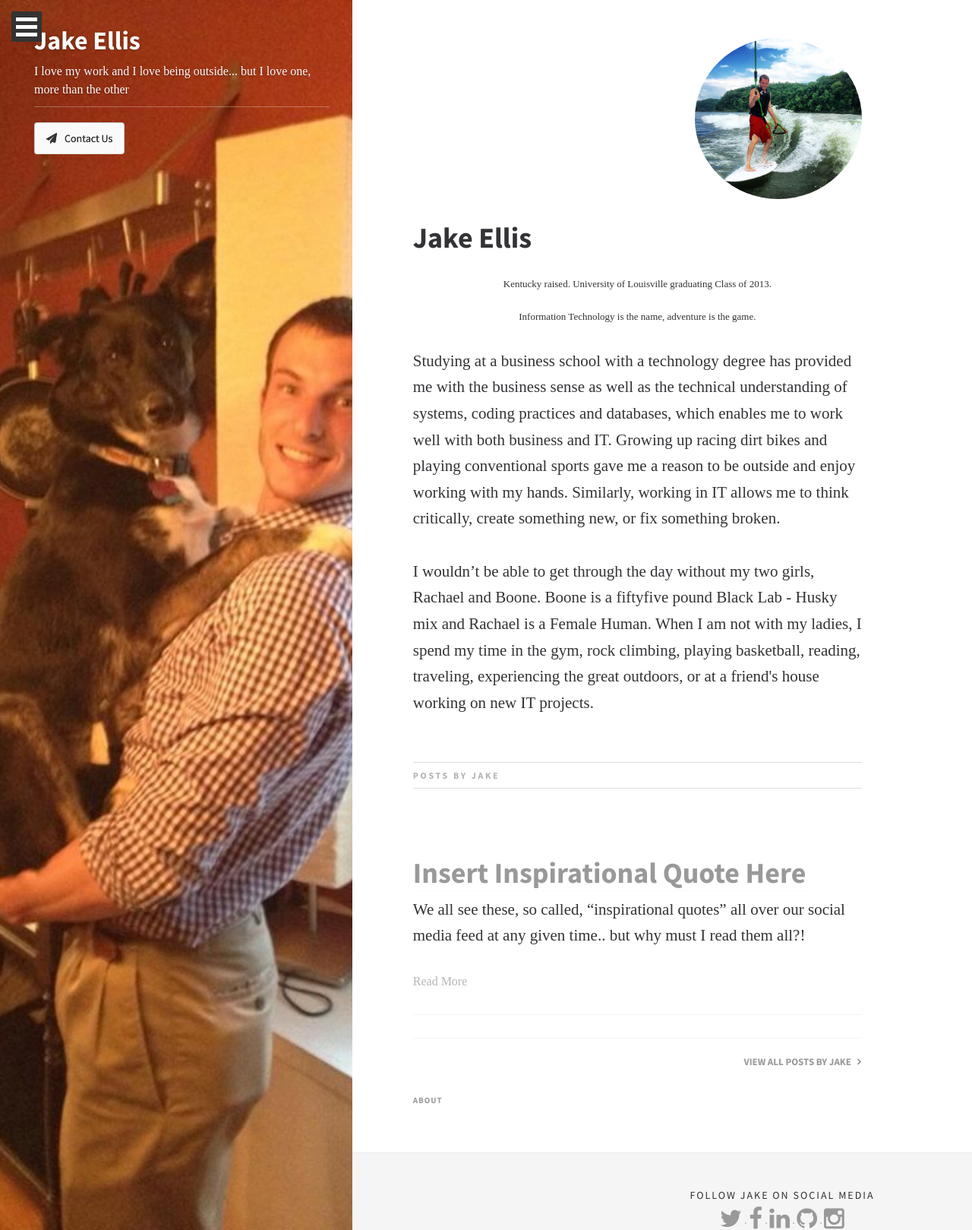
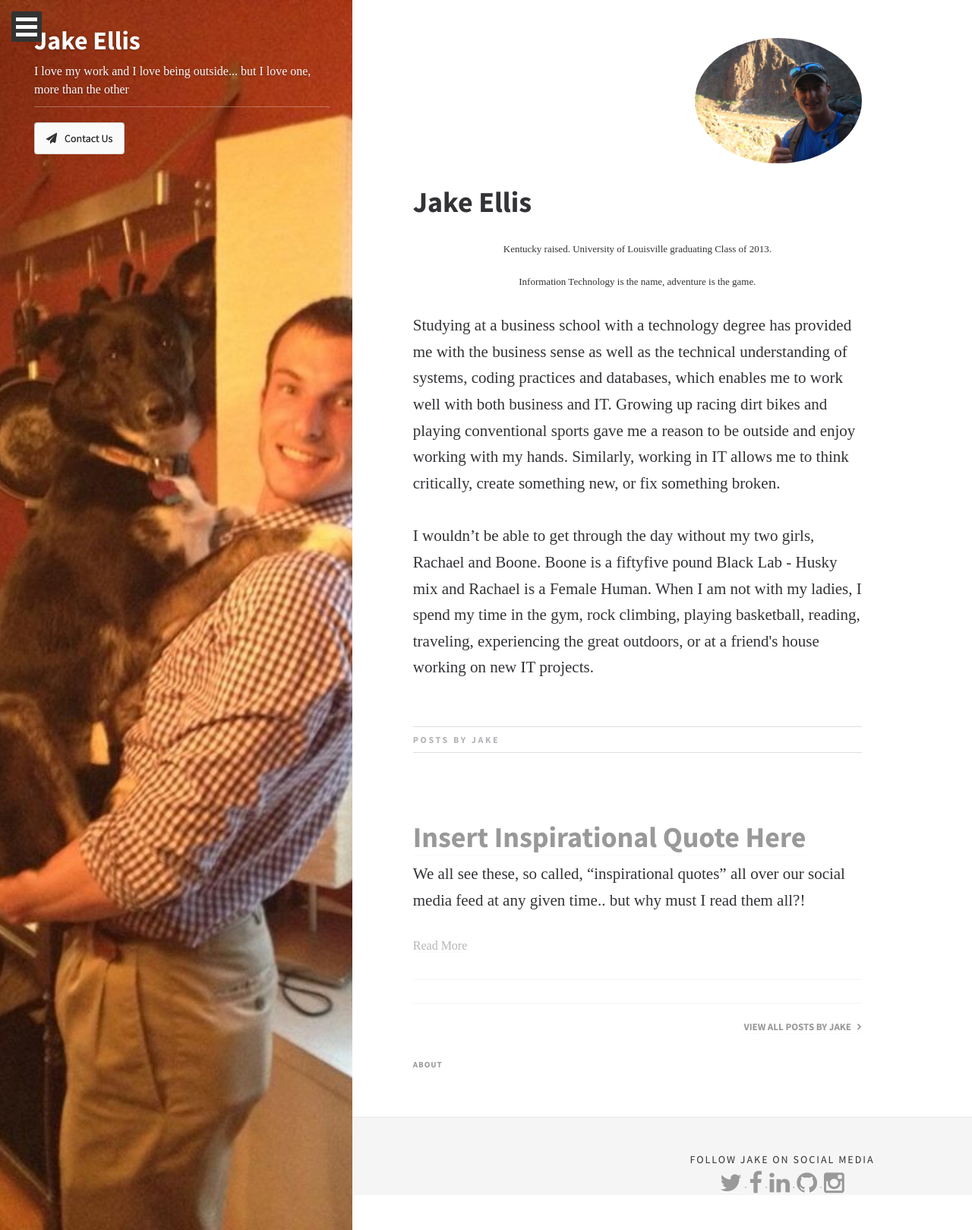
Before and after one commit to EJBlog/EJBlog.github.io, a Jekyll site: the page built from author_jake.html, in a window 1280 px wide. Shown: the whole page at 76% size. Built offline with Jekyll 4.4.1, drawn with Linux system fonts in a browser that asks for light colours; nearby versions of some CDN libraries; some web fonts are replaced.

Commit message:
Update author_jake.html

```diff
--- a/_layouts/author_jake.html
+++ b/_layouts/author_jake.html
@@ -73,8 +73,7 @@
                 <div class="col-md-7 col-sm-12 col-md-offset-5 main-content">
 
                     <div class="author-bio">
-                        <!--<img src="img/jake_grandcanyon.jpg">-->
-                        <img src="img/surfing.jpg">
+                        <img src="img/jake_grandcanyon.jpg">
 
                         <div class="author-bio__info">
                             <h1>Jake Ellis</h1>
```
